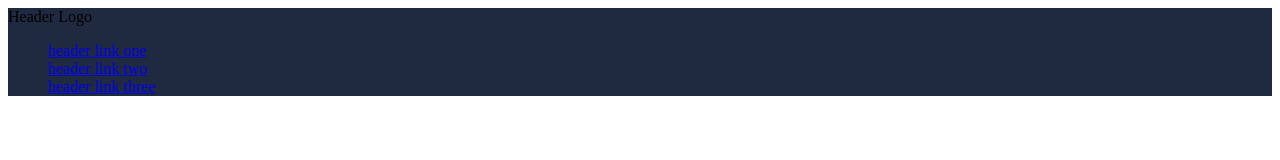
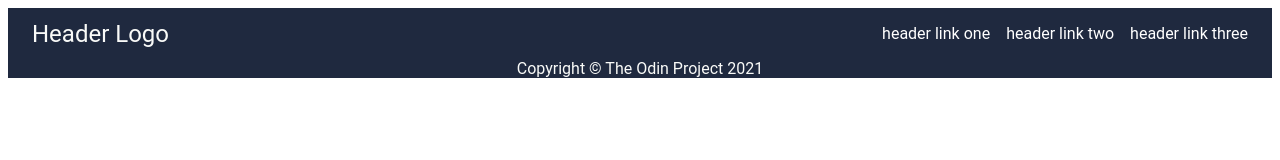
Before and after one commit to anmolSekh/odin-landing-page, a plain HTML site: page index.html in a window 1280 px wide. Drawn offline with Linux system fonts and the light colour scheme.

Commit message:
started basic header footer

```diff
--- a/index.html
+++ b/index.html
@@ -10,13 +10,13 @@
         <div class="hero">
             <div class="header">
                 <div class="logo">Header Logo</div>
-                <div class="header-links">
-                    <ul>
-                        <li><a href="#">header link one</a></li>
-                        <li><a href="#">header link two</a></li>
-                        <li><a href="#">header link three</a></li>
-                    </ul>
-                </div>
+
+                <ul class="header-links">
+                    <li><a href="#">header link one</a></li>
+                    <li><a href="#">header link two</a></li>
+                    <li><a href="#">header link three</a></li>
+                </ul>
+
             </div>
             <div class="content-1">
                 <div class="hero-left">
@@ -38,7 +38,7 @@
 
         </div>
         <div class="footer">
-
+            <div class="copyright">Copyright © The Odin Project 2021</div>
         </div>
     </body>
 </html>
--- a/styles.css
+++ b/styles.css
@@ -1,12 +1,47 @@
 body {
-    /* font-family: "Roboto"; */
+    font-family: Roboto, sans-serif;
+    display: flex;
+    flex-direction: column;
+    /* justify-content: space-between; */
 }
 ul {
     list-style-type: none;
 }
 a {
-
+    text-decoration: none;
+    color: white;
 }
 .hero, .footer {
     background-color: #1F293f;
+    color: #F9FAF8;
+
 }
+.hero {
+    display: flex;
+    flex-direction: column;
+}
+.header {
+    display: flex;
+    flex-direction: row;
+    justify-content: space-between;
+    align-items: center;
+}
+.logo {
+    padding-left: 24px;
+    font-size: 24px;
+    /* color: #F9FAF8; */
+}
+.header-links {
+    display: flex;
+    flex-direction: row;
+    gap: 16px;
+    padding-right: 24px;
+    /* justify-content: space-around; */
+}
+
+.footer {
+    display: flex;
+
+    align-items: center;
+    justify-content: center;
+}
```
